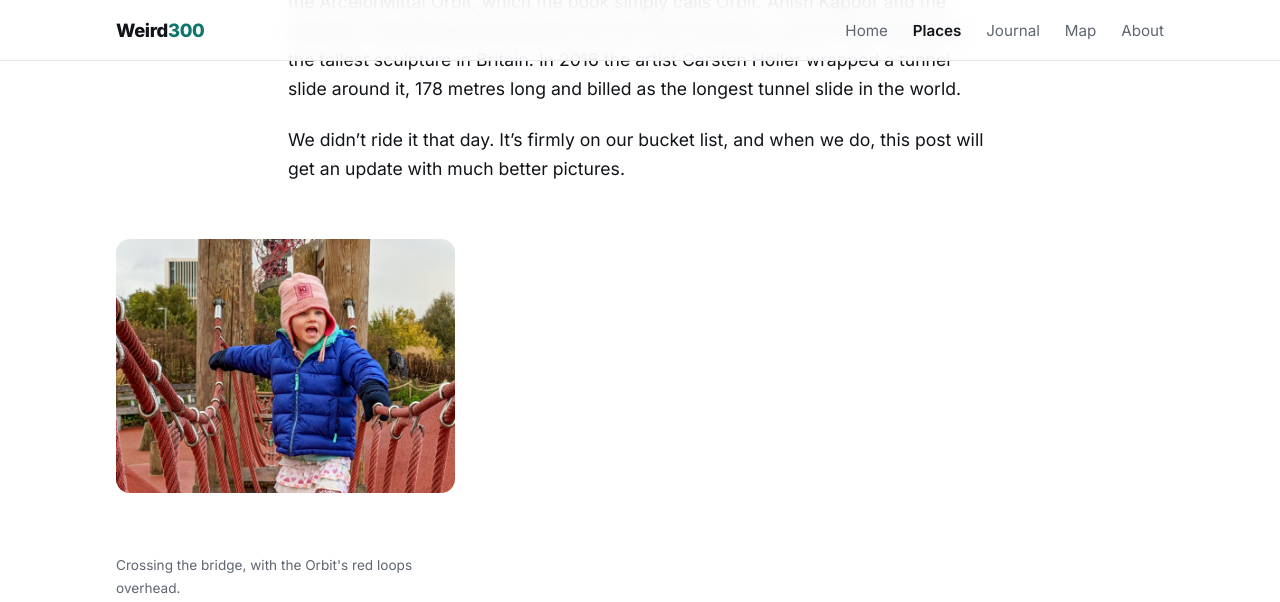
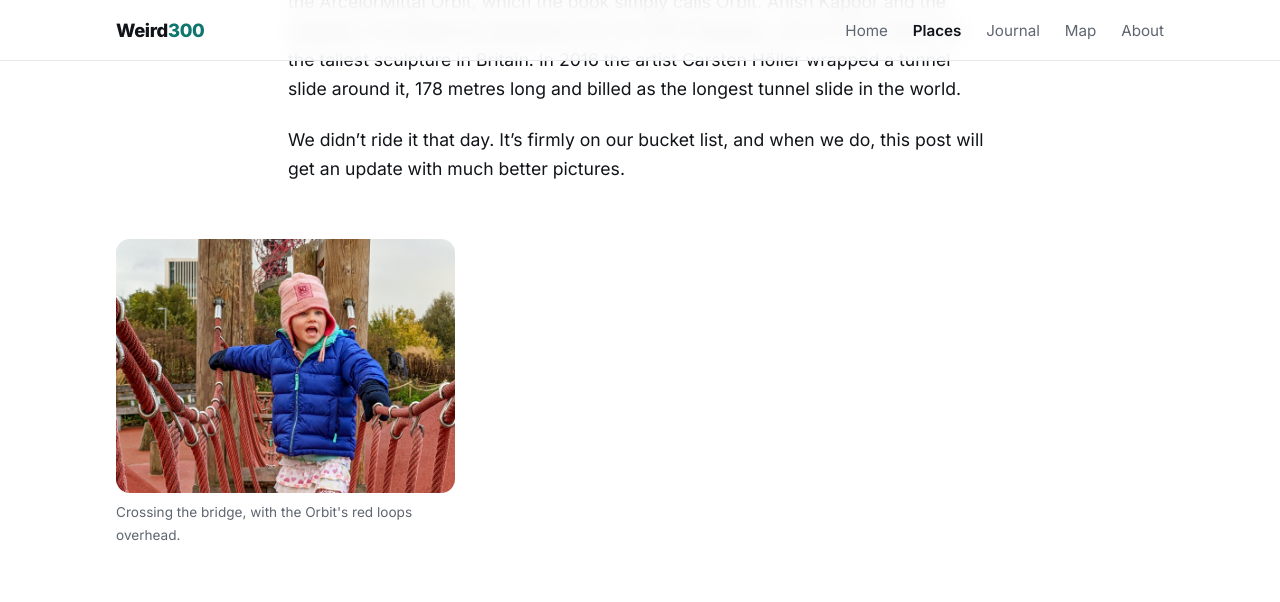
Before and after one commit to tchingos/weird300, a Jekyll site: the page built from _places/orbit.md, in a window 1280 px wide and 1400 px high, scrolled down 961 px. Shown: the top 602 px of the window. Built offline with Jekyll 4.4.1, drawn with Linux system fonts in a browser that asks for light colours.

Commit message:
Keep gallery captions under their photos and space out Getting there
The lightbox link's height: 100% was meant for the fixed-height banner but
applied everywhere, stretching gallery links and pushing captions down.
Scope it to the banner, and give the map section a divider and more room.

Co-Authored-By: Claude Opus 5.5 (1M context) <noreply@anthropic.com>

```diff
--- a/_sass/_gallery.scss
+++ b/_sass/_gallery.scss
@@ -3,7 +3,7 @@
   display: grid;
   grid-template-columns: repeat(auto-fill, minmax(16rem, 1fr));
   gap: 1rem;
-  margin: 3.5rem 0;
+  margin: 3.5rem 0 0;
   figure { margin: 0; }
   img { border-radius: var(--radius); aspect-ratio: 4 / 3; object-fit: cover; width: 100%; }
 }
--- a/_sass/_hero.scss
+++ b/_sass/_hero.scss
@@ -9,6 +9,9 @@
   height: 78vh;
   max-height: 46rem;
   background: var(--soft);
+  // The banner has a fixed height, so its link and photo fill it. Elsewhere
+  // (gallery, portrait hero) links size to their photo, keeping captions close.
+  a[data-lightbox] { height: 100%; }
   img { width: 100%; height: 100%; object-fit: cover; }
   figcaption {
     position: absolute;
--- a/_sass/_lightbox.scss
+++ b/_sass/_lightbox.scss
@@ -1,6 +1,6 @@
 // Full-screen photo viewer (see assets/js/lightbox.js).
 // The photo always fits inside the screen: nothing in here can scroll.
-a[data-lightbox] { display: block; height: 100%; cursor: zoom-in; }
+a[data-lightbox] { display: block; cursor: zoom-in; }
 
 .lightbox-open { overflow: hidden; }
 
--- a/_sass/_place.scss
+++ b/_sass/_place.scss
@@ -28,7 +28,10 @@
   p { margin: 0 0 1.3em; }
 }
 
+// "Getting there" starts a new section: a divider and generous space above it.
 .where {
-  margin-top: 3.5rem;
+  margin-top: 4.5rem;
+  padding-top: 2.5rem;
+  border-top: 1px solid var(--line);
   h2 { font-size: 1.5rem; margin: 0 0 1rem; }
 }
```
